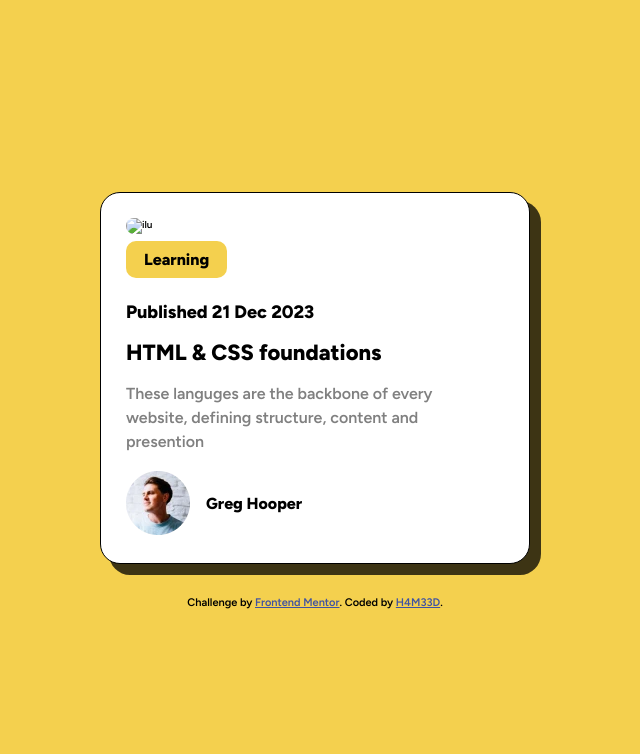
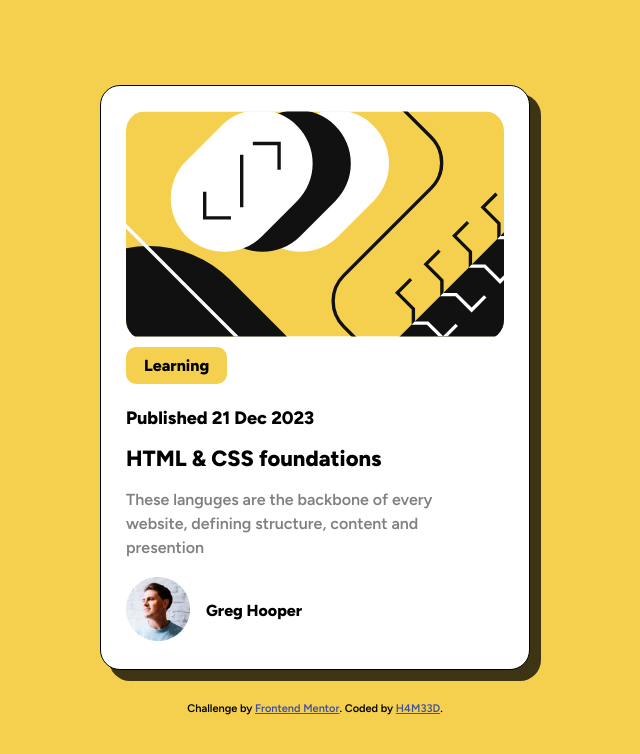
Before and after one commit to adebusayo12/Blog-Preview-Card, a plain HTML site: page index.html in a window 1280 px wide. Shown: the whole page, without its empty margins (325-965 px from the left). Drawn offline with Linux system fonts and the light colour scheme; the site is published under a folder, as on GitHub Pages, so addresses that start at the root find nothing.

Commit message:
Update index.html

```diff
--- a/index.html
+++ b/index.html
@@ -24,7 +24,7 @@
   <body>
     <div class="container">
       <div class="img_box">
-        <img src="/assets/images/illustration-article.svg" alt="ilu" />
+        <img src="assets/images/illustration-article.svg" alt="ilu" />
       </div>
       <div class="body_text">
         <a href="#">Learning</a>
```
